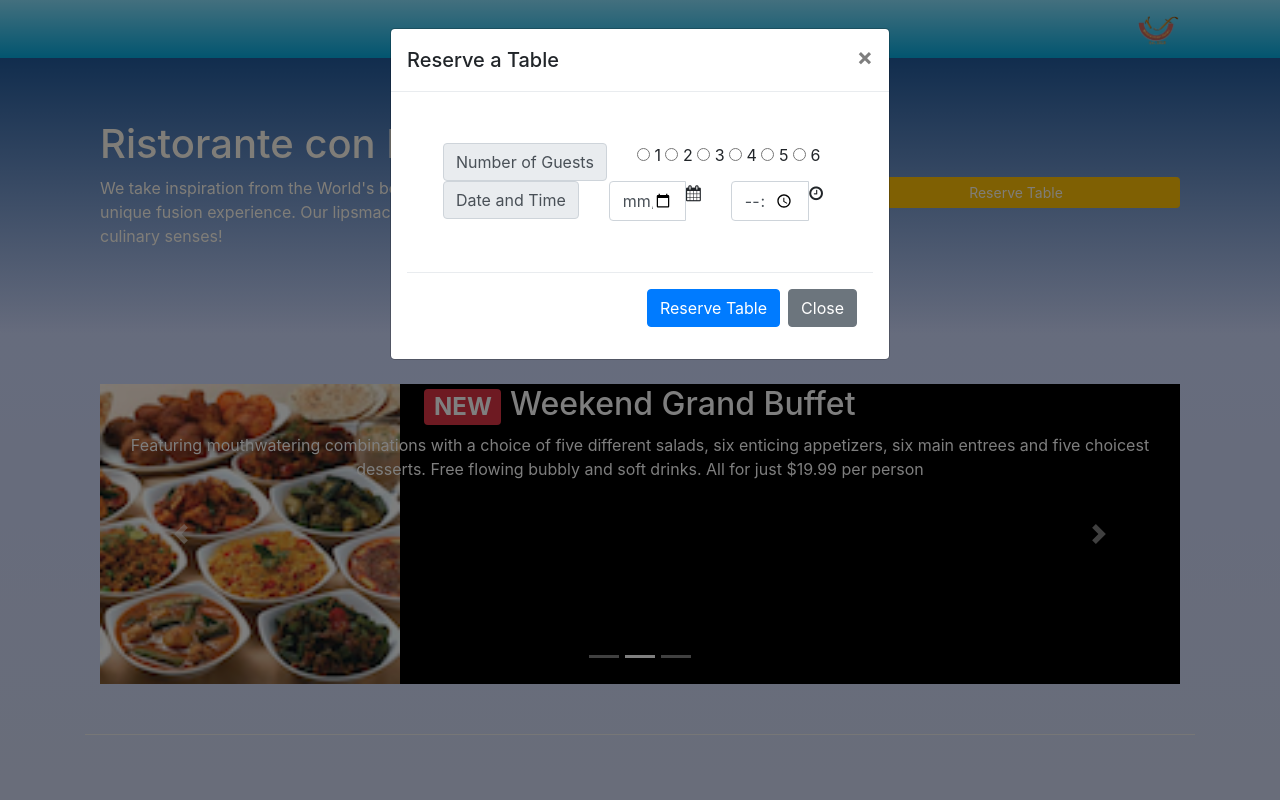
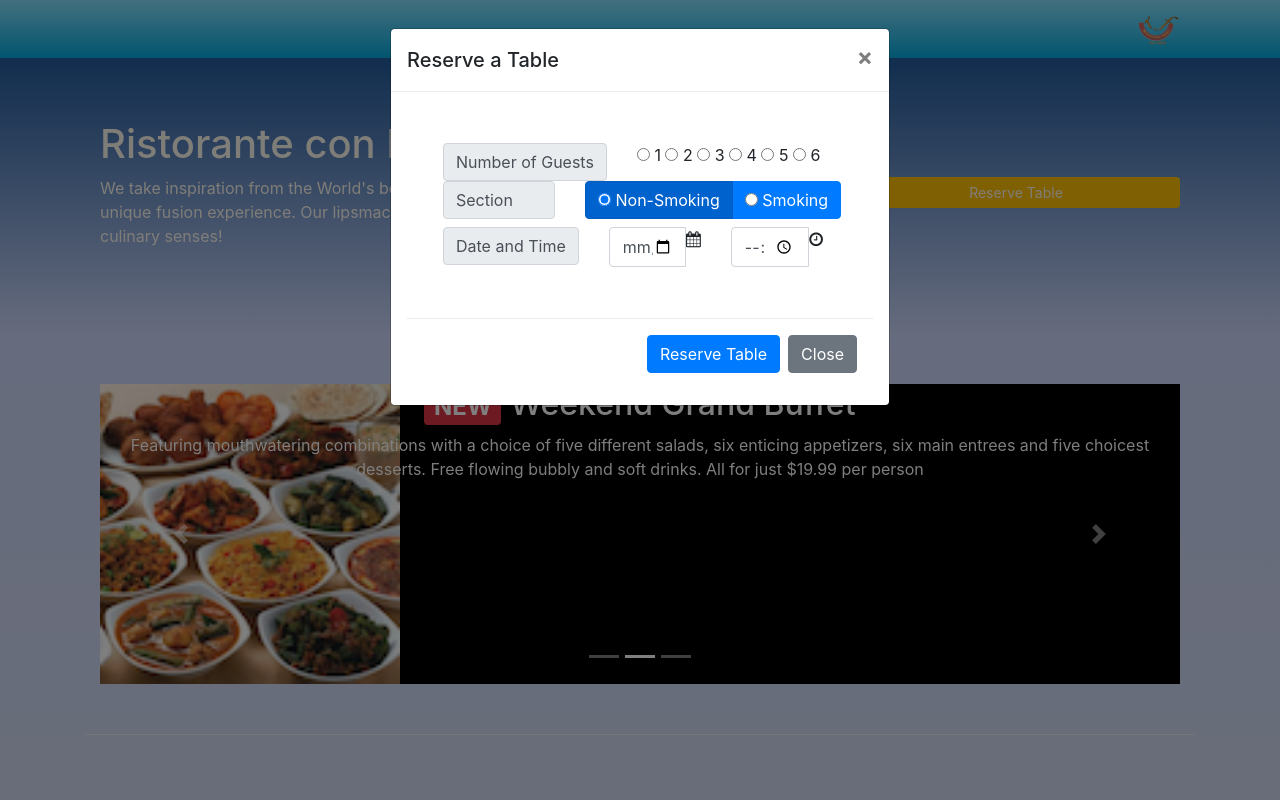
Before and after one commit to AaronGoodrum/conFusion, a website: page index.html in a window 1280 px wide. Both pictures are taken after a click on the button "Reserve Table". Shown: the top 800 px of the page. Drawn offline with nearby package versions, Linux system fonts and the light colour scheme.

Commit message:
clean up updates

```diff
--- a/index.html
+++ b/index.html
@@ -116,7 +116,7 @@
                             <div class="col">
                                 <img class="d-block img-fluid" src="img/uthappizza.png" alt="Uthappizza">
                             </div>
-                            <div class="col carousel-caption d-none d-md-block">
+                            <div class="col carousel-caption d-none d-sm-block align-self-center">
                                 <h2>Uthappizza <span class="badge badge-danger">HOT</span>
                                 <span class="badge badge-pill badge-default">$4.99</span></h2>
                                 <p class="hidden-xs-down">A unique combination of Indian Uthappam (pancake) and
@@ -131,7 +131,7 @@
                                 <div class="col">
                                     <img class="d-block img-fluid" src="img/buffet.png" alt="Buffet Month">
                                 </div>
-                                <div class="col carousel-caption d-none d-md-block">
+                                <div class="col carousel-caption d-none d-sm-block align-self-center">
                                     <h2> <span class="badge badge-danger"> NEW </span> Weekend Grand Buffet</h2>
                                     <p class="hidden-xs-down">Featuring mouthwatering combinations with a choice of five different salads,
                                         six enticing appetizers, six main entrees and five choicest desserts.
@@ -144,7 +144,7 @@
                                 <div class="col">
                                     <img class="d-block img-fluid" src="img/alberto.png" alt="alberto">
                                 </div>
-                                <div class="col carousel-caption d-none d-md-block">
+                                <div class="col carousel-caption d-none d-sm-block align-self-center">
                                     <h2>Alberto Somayya</h2>
                                     <h4>Executive Chef</h4>
                                     <p class="hidden-xs-down">Award winning three-star Michelin chef with wide
@@ -235,7 +235,7 @@
                 <div class="modal-body">
                     <div class="card-body">
                         <div class="form-group">
-                            <div class="input-group row">
+<!-- Table Guess Count -->  <div class="input-group row">
                                 <div class="col-auto ml-3">
                                     <span class="input-group-text" id="">Number of Guests</span>
                                 </div>
@@ -247,8 +247,21 @@
                                     <label class="radio-inline"><input type="radio" name="optradio"> 5</label>
                                     <label class="radio-inline"><input type="radio" name="optradio"> 6</label>
                                 </div>
-                            </div>
-        <!-- Form date-time --> <div class='input-group date row'>
+                            </div> <!-- End count -->
+<!-- Table Smoking W3T2 --> <div class="input-group row">
+                                <div class="col-auto col-4 ml-3">
+                                    <span class="input-group-text" id="">Section </span>
+                                </div>
+                                <div class="btn-group col-sm-4" data-toggle="buttons">
+                                    <label class="btn btn-primary active">
+                                        <input type="radio" name="options" id="optionNonSmoking" autocomplete="off" checked> Non-Smoking
+                                    </label>
+                                    <label class="btn btn-primary">
+                                        <input type="radio" name="options" id="optionSmoking" autocomplete="off"> Smoking
+                                    </label>
+                                </div>
+                            </div> <!-- End Smoking -->
+        <!-- Table Time --> <div class='input-group date row'>
                                     <div class="col-auto ml-3">
                                         <span class="input-group-text" id="">Date and Time</span>
                                     </div>
@@ -272,7 +285,7 @@
                                             </div>
                                         </div>
                                     </div>
-                                </div>     <!-- End date-time -->
+                                </div>     <!-- End Table Time -->
                             </div>
                         </div>
                         <div class="modal-footer">
```
